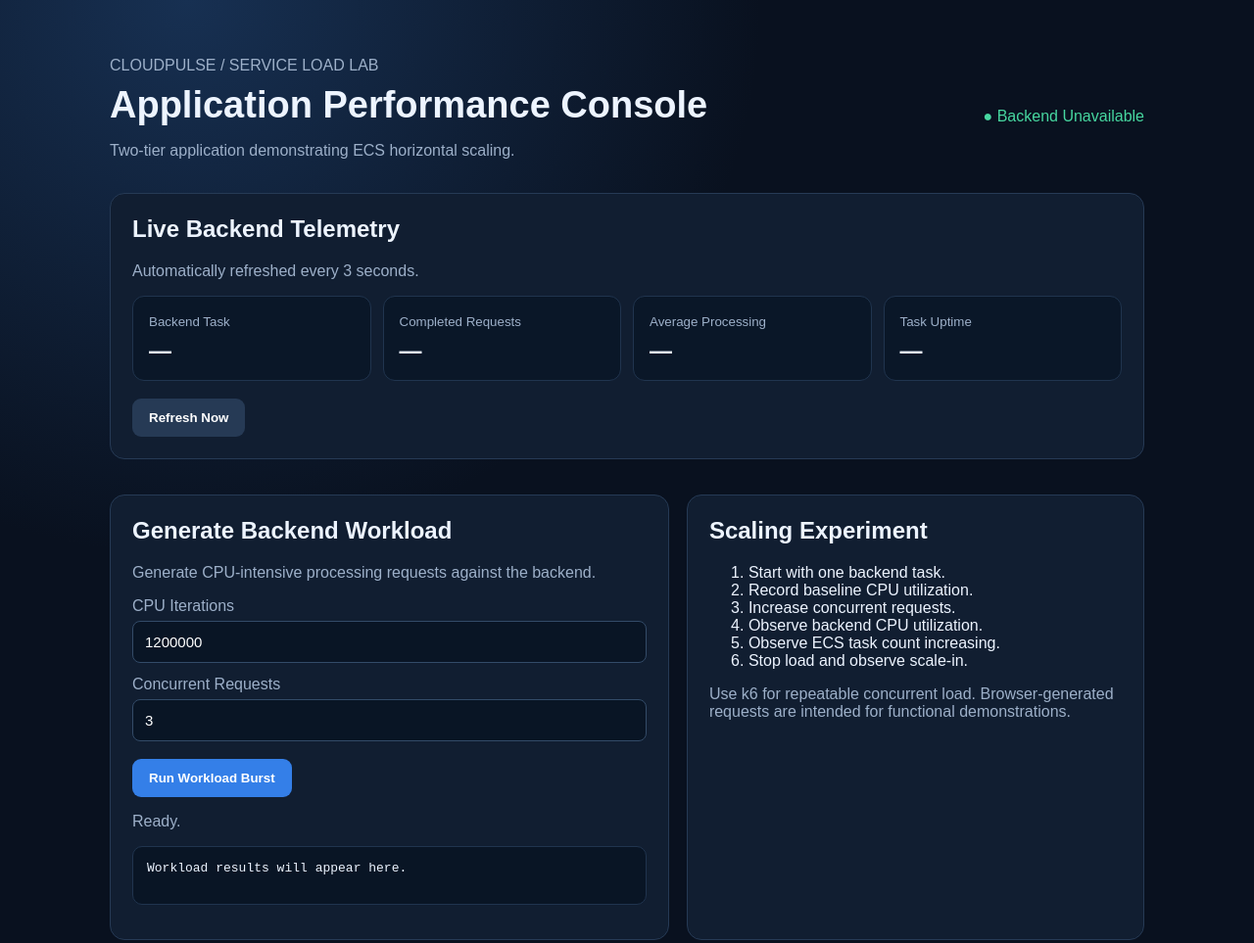
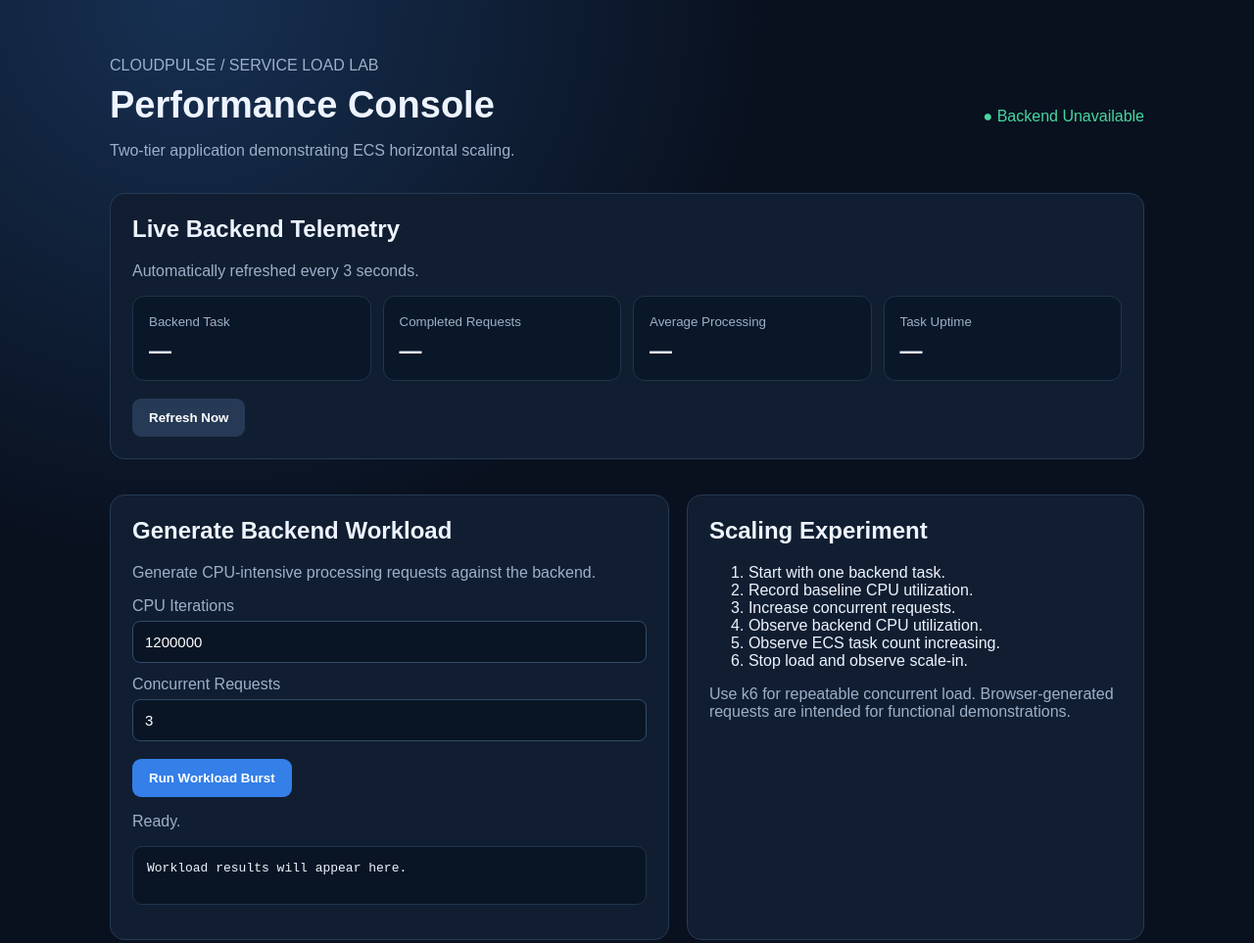
Before and after one commit to Project-Demo-for-SG/cloudpulse-ecs-app, a plain HTML site: page frontend/index.html in a window 1280 px wide. Shown: the top 963 px of the page at 98% size. Drawn offline with Linux system fonts and the light colour scheme; no server answers.

Commit message:
fix: Add new ui dash name

```diff
--- a/frontend/index.html
+++ b/frontend/index.html
@@ -256,7 +256,7 @@ pre {
         </div>
 
         <h1>
-            Application Performance Console
+            Performance Console
         </h1>
 
         <p class="muted">
```
